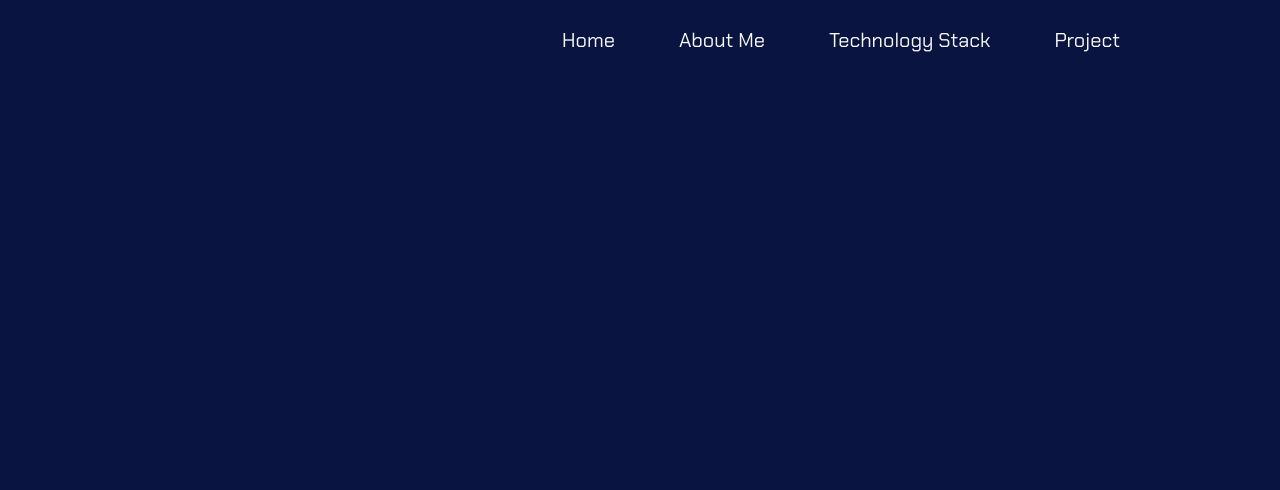
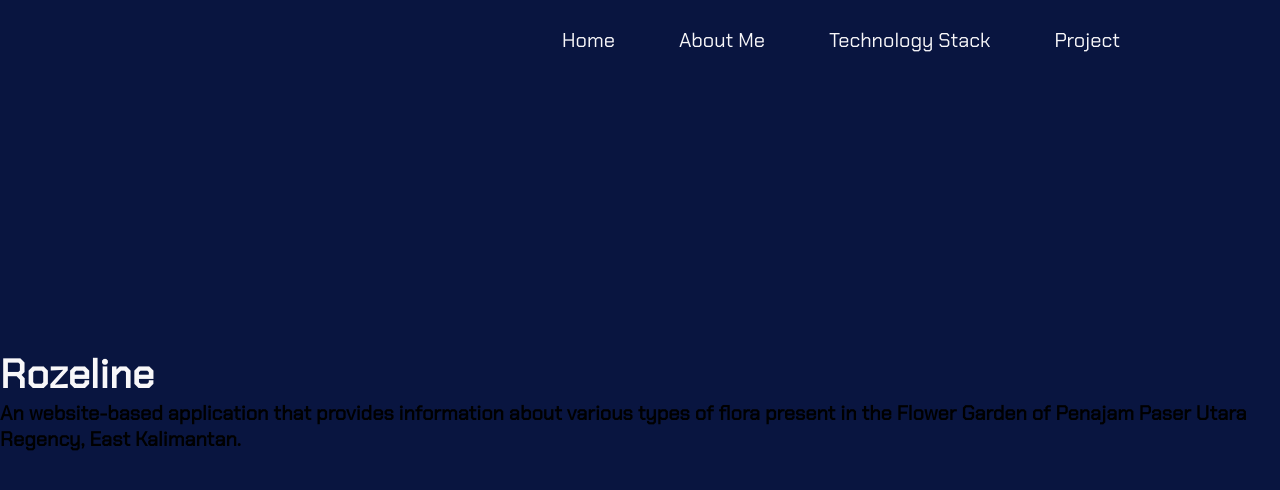
Before and after one commit to calvindany/Portofolio-2023, a React (Vite) app: page /project in a window 1280 px wide. Shown: the top 490 px of the page. Built offline with nearby package versions, Linux system fonts and the light colour scheme.

Commit message:
Add page header on project page

```diff
--- /dev/null
+++ b/src/assets/css/Project.css
@@ -0,0 +1,7 @@
+.project-header {
+    display: flex;
+    align-items: center;
+    justify-content: center;
+    width: 100%;
+    height: 100vh;
+}
--- a/src/pages/Project.jsx
+++ b/src/pages/Project.jsx
@@ -1,3 +1,24 @@
+import "../assets/css/Root.css";
+import "../assets/css/Project.css";
+
+import Rozeline from "../assets/img/rozeline.png";
+
 export default function Project() {
-  return <h1 style={{ color: "White" }}>Masuk</h1>;
+  return (
+    <>
+      <section className="project-header">
+        <div>
+          <h1 className="display-1">Rozeline</h1>
+          <h3 className="display-3">
+            An website-based application that provides information about various
+            types of flora present in the Flower Garden of Penajam Paser Utara
+            Regency, East Kalimantan.
+          </h3>
+        </div>
+        <div>
+          <img src="" alt="" />
+        </div>
+      </section>
+    </>
+  );
 }
```
